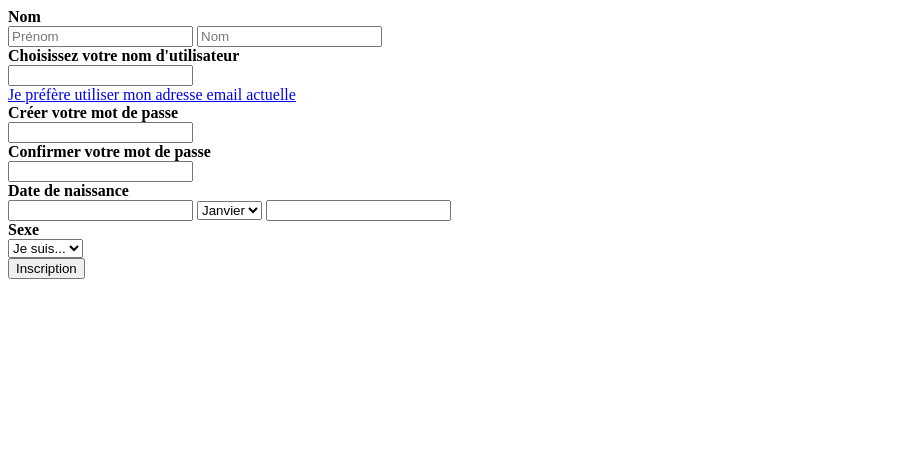
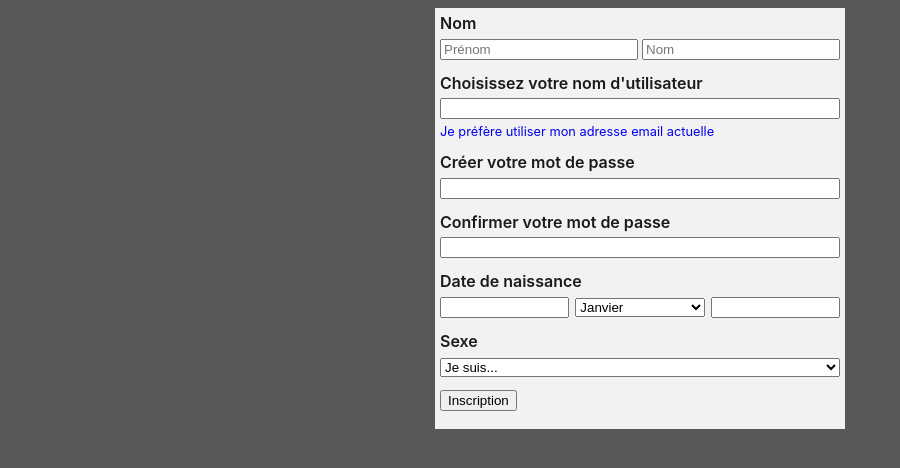
Before and after one commit to bioub/Formation_ST_Web_Basics_2020_11, a plain HTML site: page css/ex-forms/index.html in a window 1280 px wide. Shown: the whole page, without its empty margins (0-900 px from the left). Drawn offline with Linux system fonts and the light colour scheme.

Commit message:
Jour 2.5

```diff
--- a/css/ex-forms/index.html
+++ b/css/ex-forms/index.html
@@ -1,57 +1,118 @@
 <!DOCTYPE html>
 <html lang="en">
   <head>
-  <meta charset="UTF-8">
-  <meta name="viewport" content="width=device-width, initial-scale=1.0">
+    <meta charset="UTF-8" />
+    <meta name="viewport" content="width=device-width, initial-scale=1.0" />
     <title>Document</title>
     <style>
+      body {
+        background-color: rgb(35%, 35%, 35%);
+        font-family: -apple-system, BlinkMacSystemFont, "Segoe UI", Roboto, "Helvetica Neue", Arial, "Noto Sans", sans-serif;
+        color:rgb(10%, 10%, 10%)
+      }
+
+      a {
+        /* pas d'héritage sur les propriétés dans le cas des liens */
+        text-decoration: none;
+      }
+
+      #form-register {
+        background-color: rgb(95%, 95%, 95%);
+        padding: 5px;
+        width: 400px;
+        margin: 0 auto;
+      }
+
+      .form-row {
+        margin-bottom: 0.8em;
+      }
+
       label {
         display: block;
-      font-weight: bold;
+        font-weight: 600;
+        margin-bottom: 0.3em;
+      }
+
+      .form-input-group {
+        margin-bottom: 0.3em;
+      }
+
+      .form-helper {
+        font-size: 0.8em;
+      }
+
+      .form-input-group input, .form-input-group select {
+        box-sizing: border-box;
+        width: 100%;
+      }
+
+      .form-input-group-name input {
+        width: calc(50% - (4px / 2));
+      }
+
+      .form-input-group-name input:last-child {
+        margin-left: 4px;
+      }
+
+      .form-input-group-birthdate input, .form-input-group-birthdate select {
+        width: calc(33.33% - ((6px * 2) / 3));
+      }
+
+      .form-input-group-birthdate input:not(:first-child), .form-input-group-birthdate select:not(:first-child) {
+        margin-left: 6px;
       }
     </style>
   </head>
   <body>
-  <form action="/register" method="post">
-    <div>
+    <form id="form-register" action="/register" method="post">
+      <div class="form-row">
         <label>Nom</label>
-      <input type="text" name="prenom" placeholder="Prénom" required>
-      <input type="text" name="nom" placeholder="Nom" required>
+        <div class="form-input-group form-input-group-name">
+          <input type="text" name="prenom" placeholder="Prénom" required /><input type="text" name="nom" placeholder="Nom" required />
         </div>
-    <div>
+      </div>
+      <div class="form-row">
         <label>Choisissez votre nom d'utilisateur</label>
-      <input type="text" name="username" required>
-      <div>
+        <div class="form-input-group">
+          <input type="text" name="username" required />
+        </div>
+        <div class="form-helper">
           <a href="#">Je préfère utiliser mon adresse email actuelle</a>
         </div>
       </div>
-    <div>
+      <div class="form-row">
         <label>Créer votre mot de passe</label>
-      <input type="password" name="password" required>
+        <div class="form-input-group">
+          <input type="password" name="password" required />
         </div>
-    <div>
+      </div>
+      <div class="form-row">
         <label>Confirmer votre mot de passe</label>
-      <input type="password" id="confirm-password" required>
+        <div class="form-input-group">
+          <input type="password" id="confirm-password" required />
         </div>
-    <div>
+      </div>
+      <div class="form-row">
         <label>Date de naissance</label>
-      <input type="text" name="jour" required>
-      <select name="mois">
+        <div class="form-input-group form-input-group-birthdate">
+          <input type="text" name="jour" required /><select name="mois">
             <option value="01">Janvier</option>
             <option value="02">Février</option>
             <option value="03">Mars</option>
-      </select>
-      <input type="text" name="annee" required>
+          </select><input type="text" name="annee" required />
         </div>
-    <div>
+      </div>
+      <div class="form-row">
         <label>Sexe</label>
+        <div class="form-input-group">
           <select name="mois">
             <option>Je suis...</option>
             <option value="m">Homme</option>
             <option value="f">Femme</option>
           </select>
         </div>
-    <div>
+      </div>
+      <div class="form-row">
         <button>Inscription</button>
       </div>
     </form>
```
Also changed, not shown: css/01-hello/index.html (+6 -0 lines), css/04-fusion-marges/index.html (added, +38 -0 lines), css/05-blocs-horizontaux/index.html (added, +43 -0 lines), css/06-inline-block/index.html (added, +42 -0 lines), html/form.html (+9 -6 lines), html/inscription.html (+2 -2 lines), 1 other file. Lines whose indentation alone changed are shown as unchanged.
